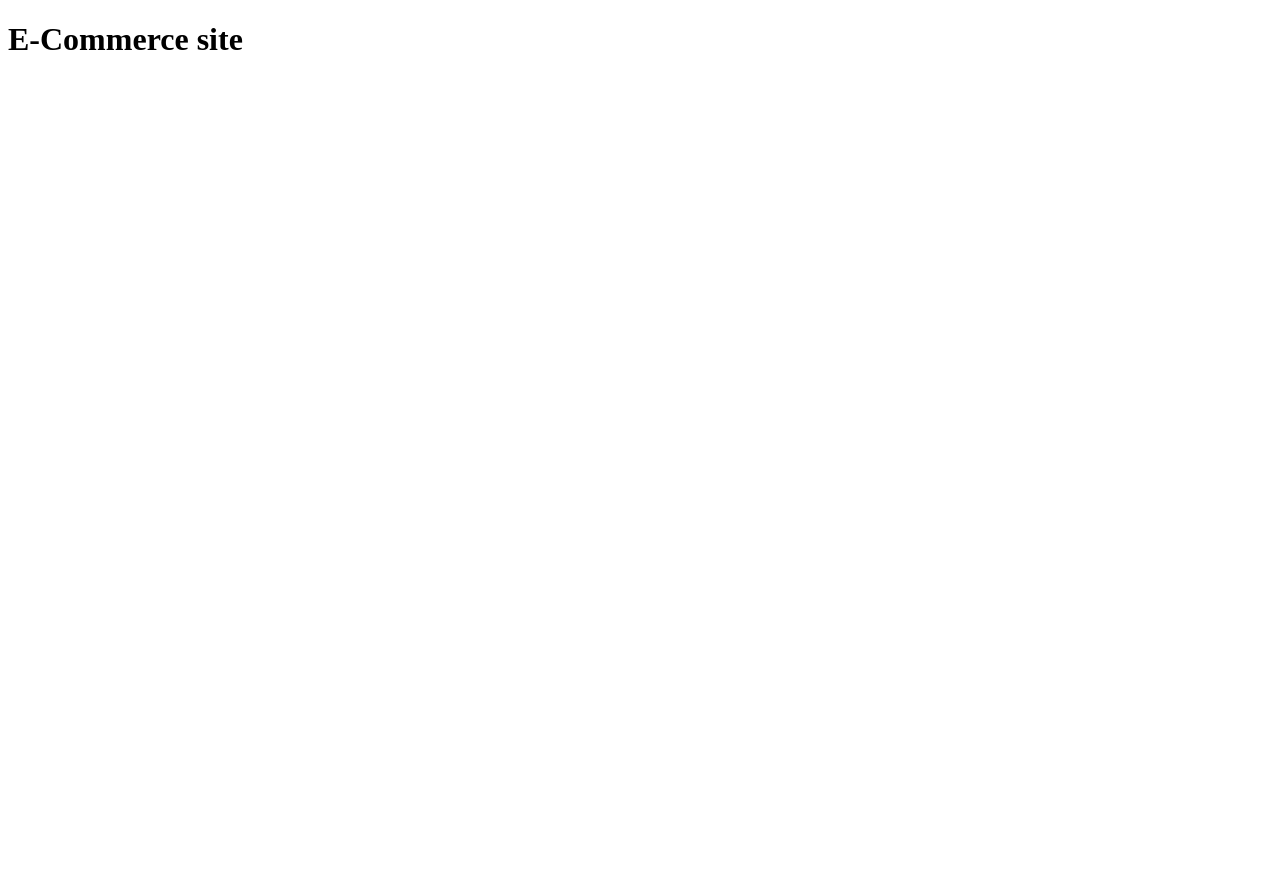
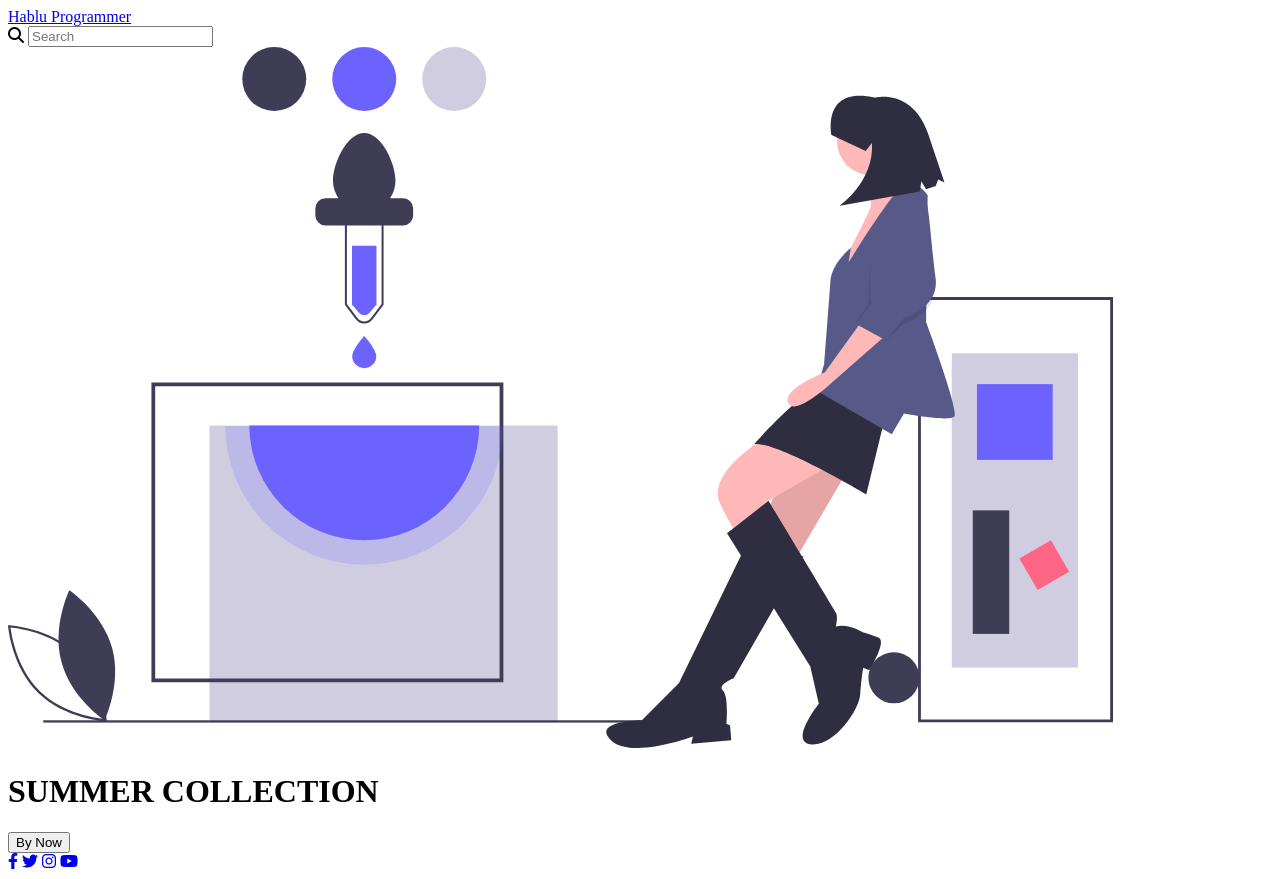
Before and after one commit to Ariful78/E-Commerce-site, a plain HTML site: page index.html in a window 1280 px wide. Before the commit the page ends 800 px from the top, so only its background shows below. Drawn offline with Linux system fonts and the light colour scheme.

Commit message:
first diploy

```diff
--- a/index.html
+++ b/index.html
@@ -5,9 +5,37 @@
     <meta http-equiv="X-UA-Compatible" content="IE=edge">
     <meta name="viewport" content="width=device-width, initial-scale=1.0">
     <link rel="shortcut icon" href="img/undraw_add_color_19gv.svg" type="image/x-icon">
+    <link rel="stylesheet" href="https://cdnjs.cloudflare.com/ajax/libs/font-awesome/6.3.0/css/all.min.css" integrity="sha512-SzlrxWUlpfuzQ+pcUCosxcglQRNAq/DZjVsC0lE40xsADsfeQoEypE+enwcOiGjk/bSuGGKHEyjSoQ1zVisanQ==" crossorigin="anonymous" referrerpolicy="no-referrer" />
     <title>E-Commerce Site</title>
 </head>
 <body>
-    <h1>E-Commerce site</h1>
+    <div class="container">
+        <div class="logo">
+            <a href="#">Hablu Programmer</a>
+        </div>
+        <div class="searcharea">
+            <div class="searchbox">
+                <i class="fa-solid fa-magnifying-glass"></i>
+                <input type="search" placeholder="Search">
+            </div>
+        </div>
+
+        <div class="section1">
+            <img src="img/undraw_add_color_19gv.svg" alt="">
+        </div>
+        <div class="section1button">
+            <h1>SUMMER COLLECTION</h1>
+            <button class="btn">By Now</button>
+        </div>
+        <div class="iconArea">
+           <a href="#"> <i class="fa-brands fa-facebook-f"></i></a>
+            <a href="#"><i class="fa-brands fa-twitter"></i></a>
+           <a href="#"> <i class="fa-brands fa-instagram"></i></a>
+            <a href="#"><i class="fa-brands fa-youtube"></i></a>
+        </div>
+
+
+
+    </div>
 </body>
 </html>
```
